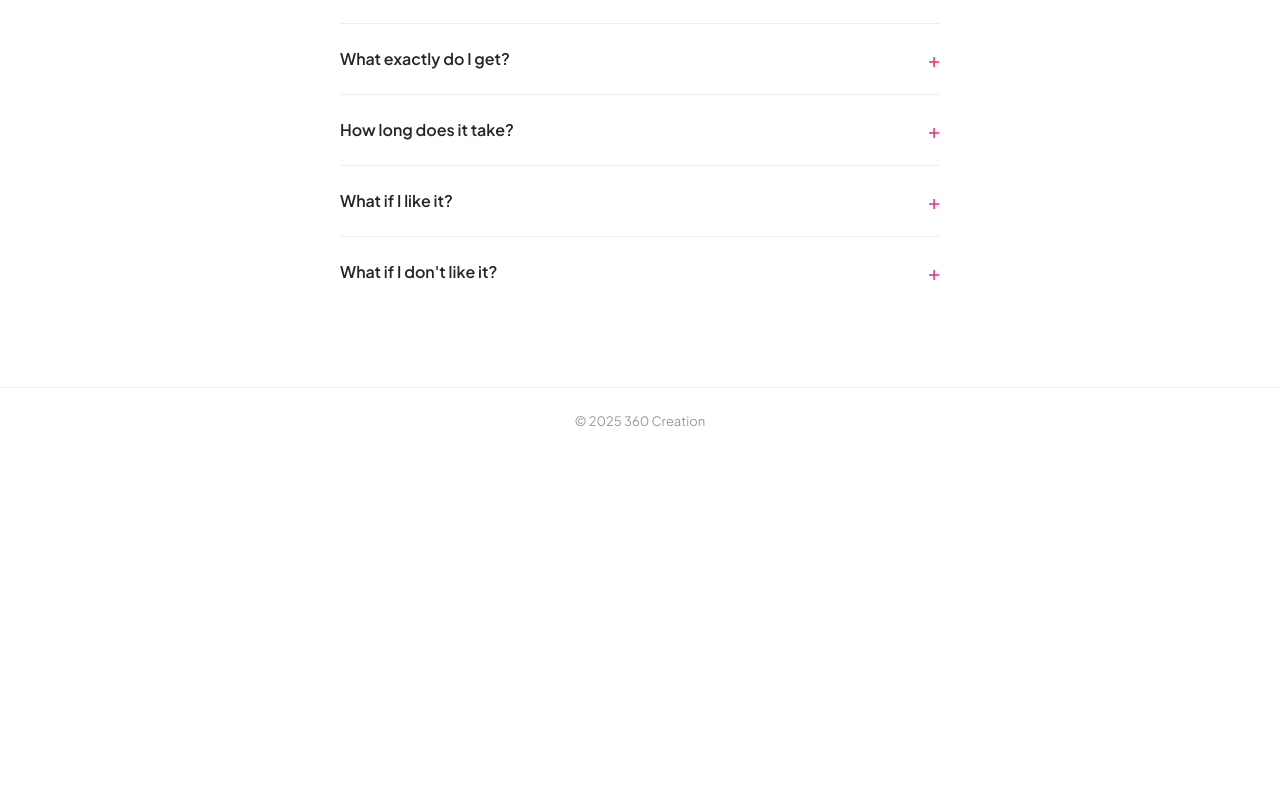
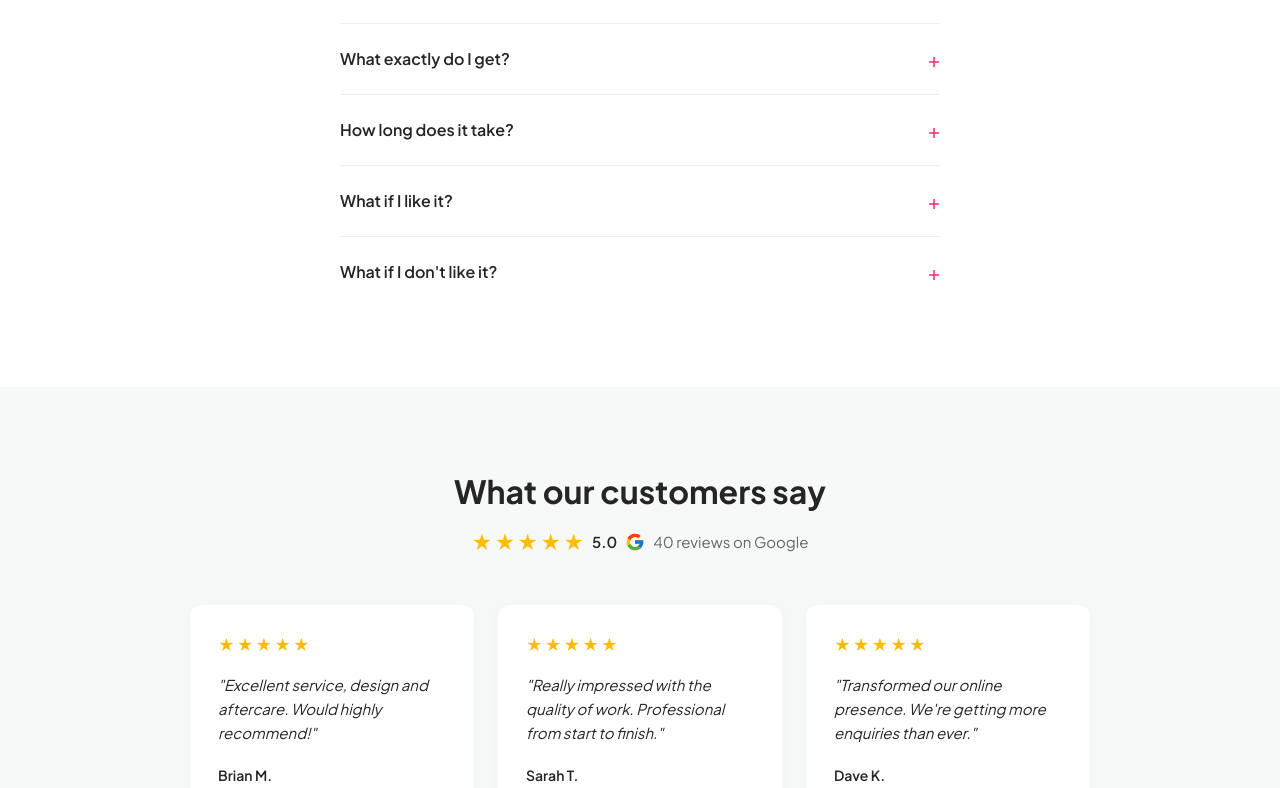
Before and after one commit to gerg2414/360creation, a Next.js app: page / in a window 1280 px wide. Shown: the part 2004-2792 px from the top of the page. Before the commit the page ends 2460 px from the top, so only its background shows below. Built offline with nearby package versions, Linux system fonts and the light colour scheme.

Commit message:
Update heading sizes and subtitle text

```diff
--- a/app/page.jsx
+++ b/app/page.jsx
@@ -496,7 +496,14 @@ const PlumberMockupPage = () => {
                   <span key={i} style={{ color: '#FBBC04', fontSize: '18px' }}>★</span>
                 ))}
               </div>
-              <span style={{ color: '#252525', fontSize: '14px', fontWeight: '600' }}>5.0 on Google</span>
+              <span style={{ color: '#252525', fontSize: '14px', fontWeight: '600' }}>5.0</span>
+              <svg xmlns="http://www.w3.org/2000/svg" viewBox="0 0 48 48" style={{ width: '18px', height: '18px' }}>
+                <path fill="#FFC107" d="M43.611,20.083H42V20H24v8h11.303c-1.649,4.657-6.08,8-11.303,8c-6.627,0-12-5.373-12-12c0-6.627,5.373-12,12-12c3.059,0,5.842,1.154,7.961,3.039l5.657-5.657C34.046,6.053,29.268,4,24,4C12.955,4,4,12.955,4,24c0,11.045,8.955,20,20,20c11.045,0,20-8.955,20-20C44,22.659,43.862,21.35,43.611,20.083z" />
+                <path fill="#FF3D00" d="M6.306,14.691l6.571,4.819C14.655,15.108,18.961,12,24,12c3.059,0,5.842,1.154,7.961,3.039l5.657-5.657C34.046,6.053,29.268,4,24,4C16.318,4,9.656,8.337,6.306,14.691z" />
+                <path fill="#4CAF50" d="M24,44c5.166,0,9.86-1.977,13.409-5.192l-6.19-5.238C29.211,35.091,26.715,36,24,36c-5.202,0-9.619-3.317-11.283-7.946l-6.522,5.025C9.505,39.556,16.227,44,24,44z" />
+                <path fill="#1976D2" d="M43.611,20.083H42V20H24v8h11.303c-0.792,2.237-2.231,4.166-4.087,5.571c0.001-0.001,0.002-0.001,0.003-0.002l6.19,5.238C36.971,39.205,44,34,44,24C44,22.659,43.862,21.35,43.611,20.083z" />
+              </svg>
+              <span style={{ color: '#666', fontSize: '14px' }}>on Google</span>
             </div>
 
             {/* Review */}
@@ -1015,6 +1022,98 @@ const PlumberMockupPage = () => {
         </div>
       </section>
 
+      {/* Reviews Section */}
+      <section style={{
+        padding: '80px 24px',
+        backgroundColor: '#f7f8f8'
+      }}>
+        <div style={{ maxWidth: '900px', margin: '0 auto' }}>
+          <div style={{ textAlign: 'center', marginBottom: '48px' }}>
+            <h2 style={{
+              color: '#252525',
+              fontSize: '32px',
+              fontWeight: '700',
+              marginBottom: '12px'
+            }}>
+              What our customers say
+            </h2>
+            <div style={{
+              display: 'flex',
+              alignItems: 'center',
+              justifyContent: 'center',
+              gap: '8px'
+            }}>
+              <div style={{ display: 'flex', gap: '2px' }}>
+                {[1, 2, 3, 4, 5].map(i => (
+                  <span key={i} style={{ color: '#FBBC04', fontSize: '20px' }}>★</span>
+                ))}
+              </div>
+              <span style={{ color: '#252525', fontSize: '15px', fontWeight: '600' }}>5.0</span>
+              <svg xmlns="http://www.w3.org/2000/svg" viewBox="0 0 48 48" style={{ width: '20px', height: '20px' }}>
+                <path fill="#FFC107" d="M43.611,20.083H42V20H24v8h11.303c-1.649,4.657-6.08,8-11.303,8c-6.627,0-12-5.373-12-12c0-6.627,5.373-12,12-12c3.059,0,5.842,1.154,7.961,3.039l5.657-5.657C34.046,6.053,29.268,4,24,4C12.955,4,4,12.955,4,24c0,11.045,8.955,20,20,20c11.045,0,20-8.955,20-20C44,22.659,43.862,21.35,43.611,20.083z" />
+                <path fill="#FF3D00" d="M6.306,14.691l6.571,4.819C14.655,15.108,18.961,12,24,12c3.059,0,5.842,1.154,7.961,3.039l5.657-5.657C34.046,6.053,29.268,4,24,4C16.318,4,9.656,8.337,6.306,14.691z" />
+                <path fill="#4CAF50" d="M24,44c5.166,0,9.86-1.977,13.409-5.192l-6.19-5.238C29.211,35.091,26.715,36,24,36c-5.202,0-9.619-3.317-11.283-7.946l-6.522,5.025C9.505,39.556,16.227,44,24,44z" />
+                <path fill="#1976D2" d="M43.611,20.083H42V20H24v8h11.303c-0.792,2.237-2.231,4.166-4.087,5.571c0.001-0.001,0.002-0.001,0.003-0.002l6.19,5.238C36.971,39.205,44,34,44,24C44,22.659,43.862,21.35,43.611,20.083z" />
+              </svg>
+              <span style={{ color: '#666', fontSize: '15px' }}>40 reviews on Google</span>
+            </div>
+          </div>
+
+          <div style={{
+            display: 'grid',
+            gridTemplateColumns: 'repeat(auto-fit, minmax(280px, 1fr))',
+            gap: '24px'
+          }}>
+            {[
+              {
+                name: 'Brian M.',
+                location: 'Ross-on-Wye',
+                text: 'Excellent service, design and aftercare. Would highly recommend!',
+              },
+              {
+                name: 'Sarah T.',
+                location: 'Monmouth',
+                text: 'Really impressed with the quality of work. Professional from start to finish.',
+              },
+              {
+                name: 'Dave K.',
+                location: 'Hereford',
+                text: 'Transformed our online presence. We\'re getting more enquiries than ever.',
+              }
+            ].map((review, index) => (
+              <div
+                key={index}
+                style={{
+                  backgroundColor: 'white',
+                  borderRadius: '12px',
+                  padding: '28px',
+                  boxShadow: '0 2px 8px rgba(0,0,0,0.04)'
+                }}
+              >
+                <div style={{ display: 'flex', gap: '2px', marginBottom: '16px' }}>
+                  {[1, 2, 3, 4, 5].map(i => (
+                    <span key={i} style={{ color: '#FBBC04', fontSize: '16px' }}>★</span>
+                  ))}
+                </div>
+                <p style={{
+                  color: '#252525',
+                  fontSize: '15px',
+                  lineHeight: '1.6',
+                  marginBottom: '20px',
+                  fontStyle: 'italic'
+                }}>
+                  "{review.text}"
+                </p>
+                <div>
+                  <div style={{ color: '#252525', fontSize: '14px', fontWeight: '600' }}>{review.name}</div>
+                  <div style={{ color: '#888', fontSize: '13px' }}>{review.location}</div>
+                </div>
+              </div>
+            ))}
+          </div>
+        </div>
+      </section>
+
       {/* Footer */}
       <footer style={{
         padding: '24px',
```
Also changed, not shown: 2 other files (tests, documents, lock files or other folders).
